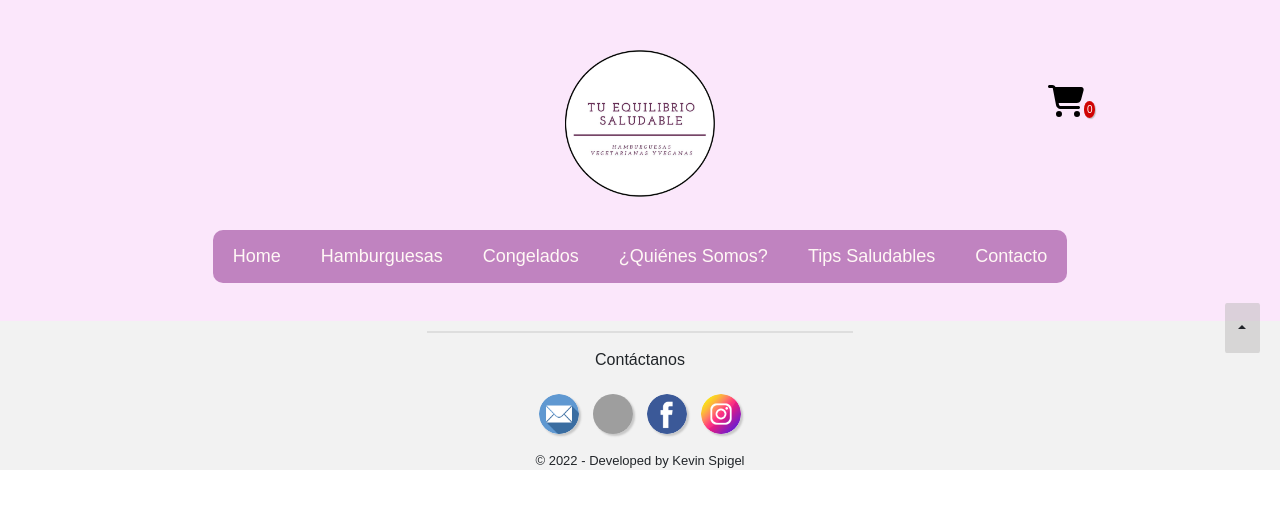
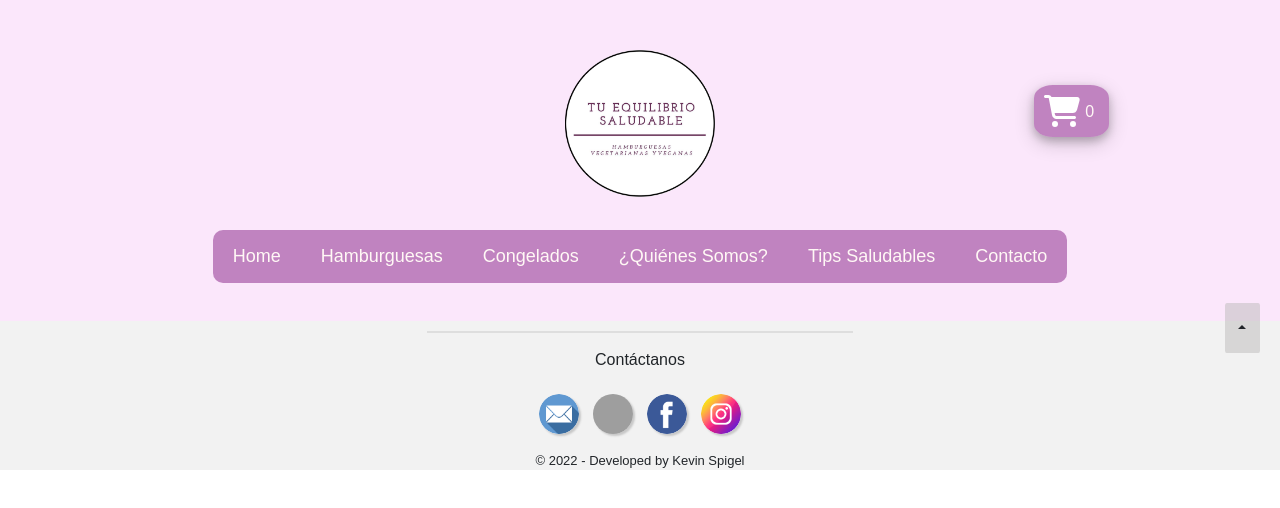
Before and after one commit to KevinSpigel/healthy-balance, a React (Create React App) app: page / in a window 1280 px wide. Shown: the top 508 px of the page. Built offline with nearby package versions, Linux system fonts and the light colour scheme; grey boxes are pictures that could not be loaded.

Commit message:
Worked on CartWidget Styles

```diff
--- a/src/components/CartWidget/CartWidget.jsx
+++ b/src/components/CartWidget/CartWidget.jsx
@@ -12,7 +12,7 @@ export const CartWidget = () => {
 
     return (
         <div>
-            <Link to={"/Cart"}> <button className="cart-button mx-3"><FontAwesomeIcon className="fa-2x" icon={faCartShopping} />
+            <Link to={"/Cart"}> <button className="cart-button"><FontAwesomeIcon className="fa-2xl" icon={faCartShopping} />
 
                 <span className="bubble">
                     {cartProducts.length}
--- a/src/components/CartWidget/CartWidgetStyles/CartWidgetStyles.css
+++ b/src/components/CartWidget/CartWidgetStyles/CartWidgetStyles.css
@@ -1,16 +1,22 @@
 .cart-button {
   border: none;
-  background-color: transparent;
+  border-radius: 25%;
+  padding: 10px;
+  background-color: rgba(116, 0, 116, 0.435);
+  -webkit-box-shadow: 0 4px 8px 0 rgba(0, 0, 0, 0.2), 0 6px 20px 0 rgba(0, 0, 0, 0.19);
+          box-shadow: 0 4px 8px 0 rgba(0, 0, 0, 0.2), 0 6px 20px 0 rgba(0, 0, 0, 0.19);
+  color: white;
+}
+
+.cart-button:hover {
+  background-color: rgba(116, 0, 116, 0.574);
+  -webkit-transform: scale(1.1);
+          transform: scale(1.1);
 }
 
 .bubble {
-  text-align: center;
-  padding: 3px;
-  font-size: x-small;
-  color: white;
-  background-color: #d00303;
-  border-radius: 50%;
-  -webkit-box-shadow: 1px 1px 1px #bebebe;
-          box-shadow: 1px 1px 1px #bebebe;
+  padding: 5px;
+  font-size: medium;
+  color: #fff8f5;
 }
 /*# sourceMappingURL=CartWidgetStyles.css.map */
--- a/src/components/CartWidget/CartWidgetStyles/CartWidgetStyles.scss
+++ b/src/components/CartWidget/CartWidgetStyles/CartWidgetStyles.scss
@@ -1,14 +1,20 @@
-.cart-button{
+.cart-button {
     border: none;
-    background-color: transparent;
+    border-radius: 25%;
+    padding: 10px;
+    background-color: rgba(116, 0, 116, 0.435);
+    box-shadow: 0 4px 8px 0 rgba(0, 0, 0, 0.2), 0 6px 20px 0 rgba(0, 0, 0, 0.19);
+    color: white;
+
+    &:hover {
+        background-color: rgba(116, 0, 116, 0.574);
+        transform: scale(1.1)
+    }
 }
 
-.bubble{
-    text-align: center;
-    padding: 3px;
-    font-size: x-small;
-    color: white;
-    background-color: rgb(208, 3, 3);
-    border-radius: 50% ;
-    box-shadow: 1px 1px 1px rgb(190, 190, 190);
+
+.bubble {
+    padding: 5px;
+    font-size: medium;
+    color: #fff8f5;
 }
--- a/src/components/NavBar/NavBar.jsx
+++ b/src/components/NavBar/NavBar.jsx
@@ -37,7 +37,7 @@ export function NavBar() {
                 <Navbar expand="lg">
                     <Container className="containerDiv">
                         <Navbar.Toggle aria-controls="basic-navbar-nav" className="toogleBorder" />
-                        <Navbar.Collapse id="basic-navbar-nav">
+                        <Navbar.Collapse id="basic-navbar-nav" >
                             <Nav className="me-auto grid gap-4">
                                 <Nav.Link ><NavLink className={({ isActive }) => isActive === true ? 'activeClass' : 'inactiveClass'} to="/Home">Home</NavLink></Nav.Link>
                                 <Nav.Link ><NavLink className={({ isActive }) => isActive === true ? 'activeClass' : 'inactiveClass'} to="/category/Hamburguesas">Hamburguesas</NavLink></Nav.Link>
@@ -48,7 +48,6 @@ export function NavBar() {
                             </Nav>
                         </Navbar.Collapse>
                     </Container>
-
                 </Navbar>
             </div>
 
```
Also changed, not shown: 1 other file (tests, documents, lock files or other folders).
